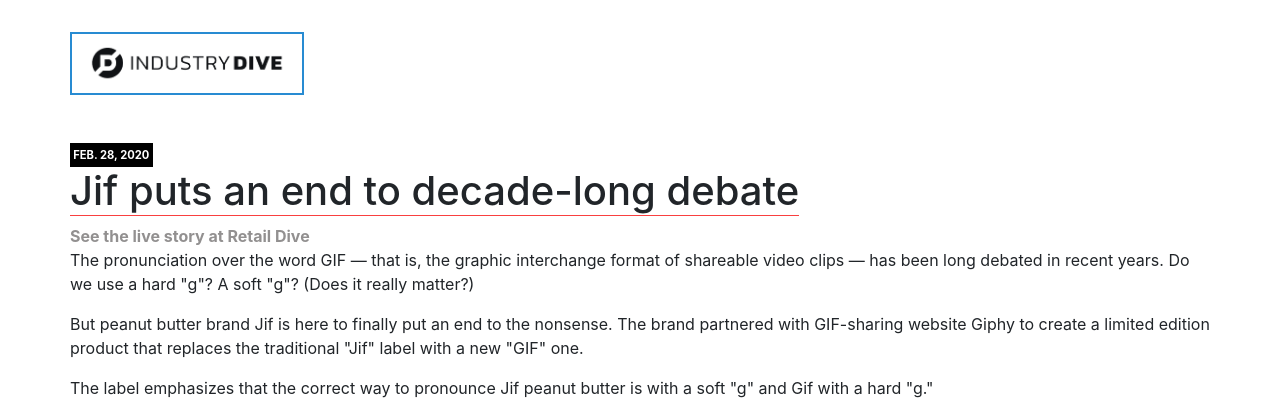
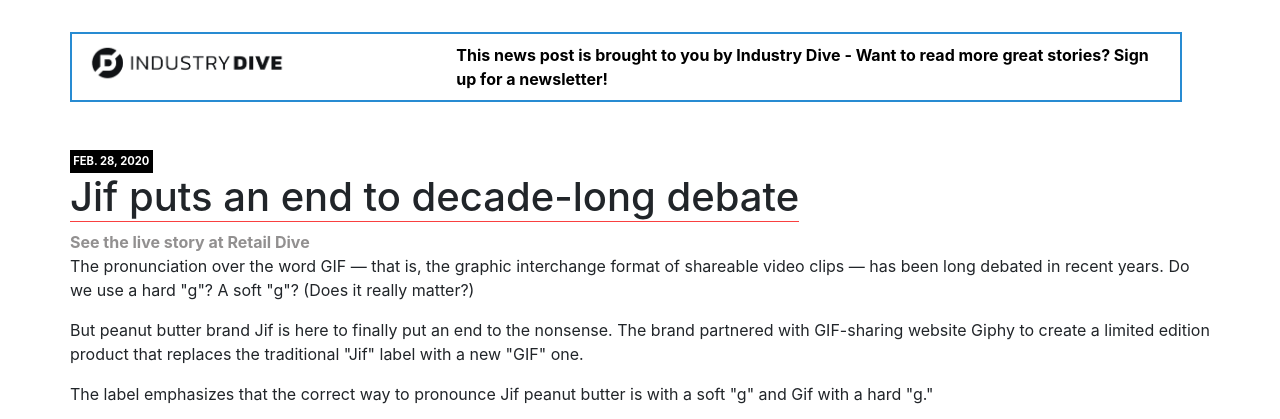
Before and after one commit to DevDaveFrame/wavepool, a Django app: page /news/1/ in a window 1280 px wide. Shown: the part 58-477 px from the top of the page. Run offline with Django 3.2, Linux system fonts and the light colour scheme; data comes from the database, SQL or seed files in the repository; some libraries are stand-ins or nearby versions.

Commit message:
fixed missing ad copy

```diff
--- a/templates/news/newspost.html
+++ b/templates/news/newspost.html
@@ -13,11 +13,14 @@
 				<a target="_blank" href="{{ad.url}}">
 					<div class="row">
 						<div class="col-4 spoonsor-image">
-							{% if ad.logo.url is None %}
-   							<img src="{% static 'spoonsers/' %}{{ad.logo}}" width="200px" />
-							{% else %}
-   							<img src="{{ad.logo.url}}" width="200px" />
-   							{% endif %}
+						   {% if ad.logo.url is None %}
+						   <img src="{% static 'spoonsers/' %}{{ad.logo}}" width="200px" />
+						   {% else %}
+						   <img src="{{ad.logo.url}}" width="200px" />
+						   {% endif %}
+						</div>
+						<div class="col spoonsor-content">
+							<span class="spoonsor-text">This news post is brought to you by {{ad.company_name}} - {{ad.copy}}</span>
 						</div>
 					</div>
 				</a>
```
